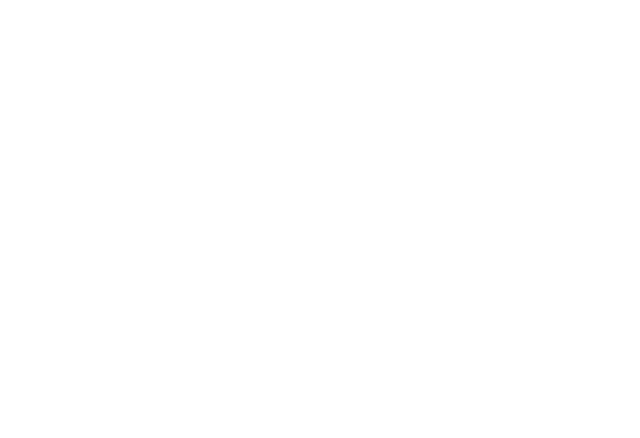
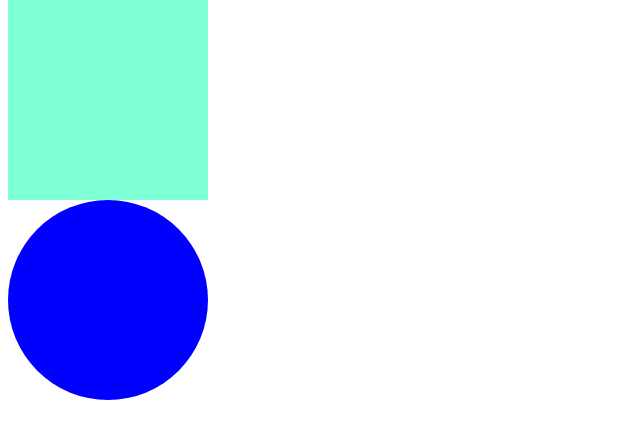
Before and after one commit to ryanalcantarasantos/teste-git-ds1T, a plain HTML site: page index.html in a window 1280 px wide. Shown: the whole page, without its empty margins (0-640 px from the left). Drawn offline with Linux system fonts and the light colour scheme.

Commit message:
“Circulo”

```diff
--- a/style.css
+++ b/style.css
@@ -6,4 +6,13 @@
 .quadrado {
     border: 0ch;
     border-top-color: aqua;
+    width: 200px;
+    height: 200px;
+    background-color: aquamarine;
 }
+.circulo {
+    width: 200px;
+    height: 200px;
+    background-color: blue;
+    border-radius: 50%;
+}
```
